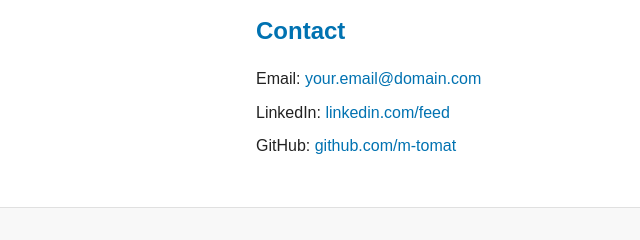
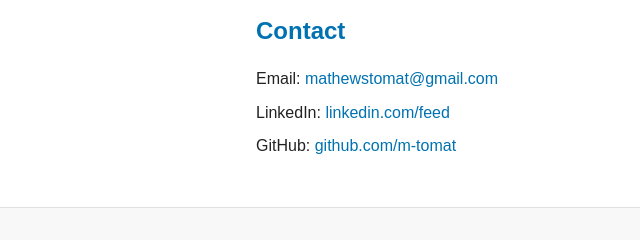
Before and after one commit to m-tomat/m-tomat.github.io, a plain HTML site: page index.html in a window 1280 px wide. Shown: the part 1229-1469 px from the top of the page, 0-640 px from the left. Drawn offline with Linux system fonts and the light colour scheme.

Commit message:
Update contact email to mathewstomat@gmail.com

```diff
--- a/index.html
+++ b/index.html
@@ -104,7 +104,7 @@
       <div class="container">
         <h2>Contact</h2>
         <ul class="contact-list">
-          <li>Email: <a href="mailto:your.email@domain.com">your.email@domain.com</a></li>
+          <li>Email: <a href="mailto:mathewstomat@gmail.com">mathewstomat@gmail.com</a></li>
           <li>LinkedIn: <a href="https://www.linkedin.com/feed/?trk=guest_homepage-basic_nav-header-signin" target="_blank">linkedin.com/feed</a></li>
           <li>GitHub: <a href="https://github.com/m-tomat" target="_blank">github.com/m-tomat</a></li>
         </ul>
```
